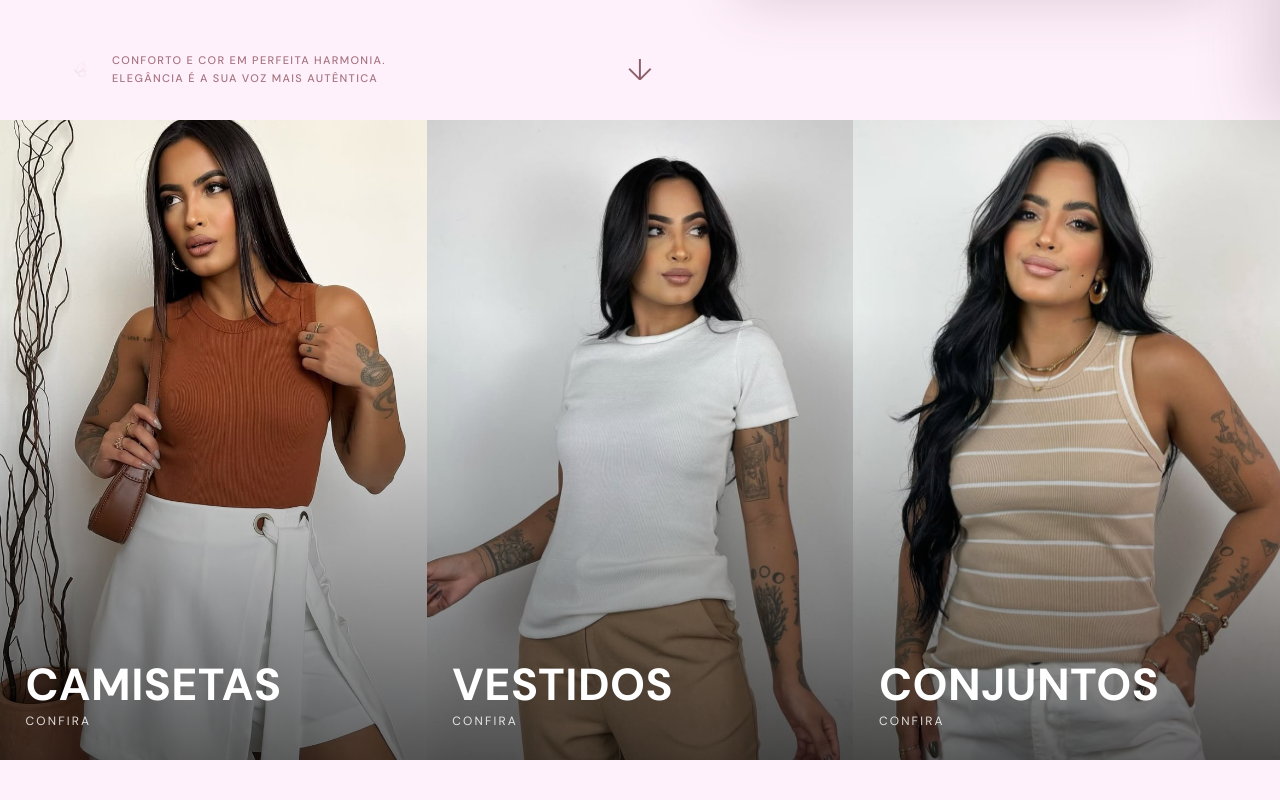
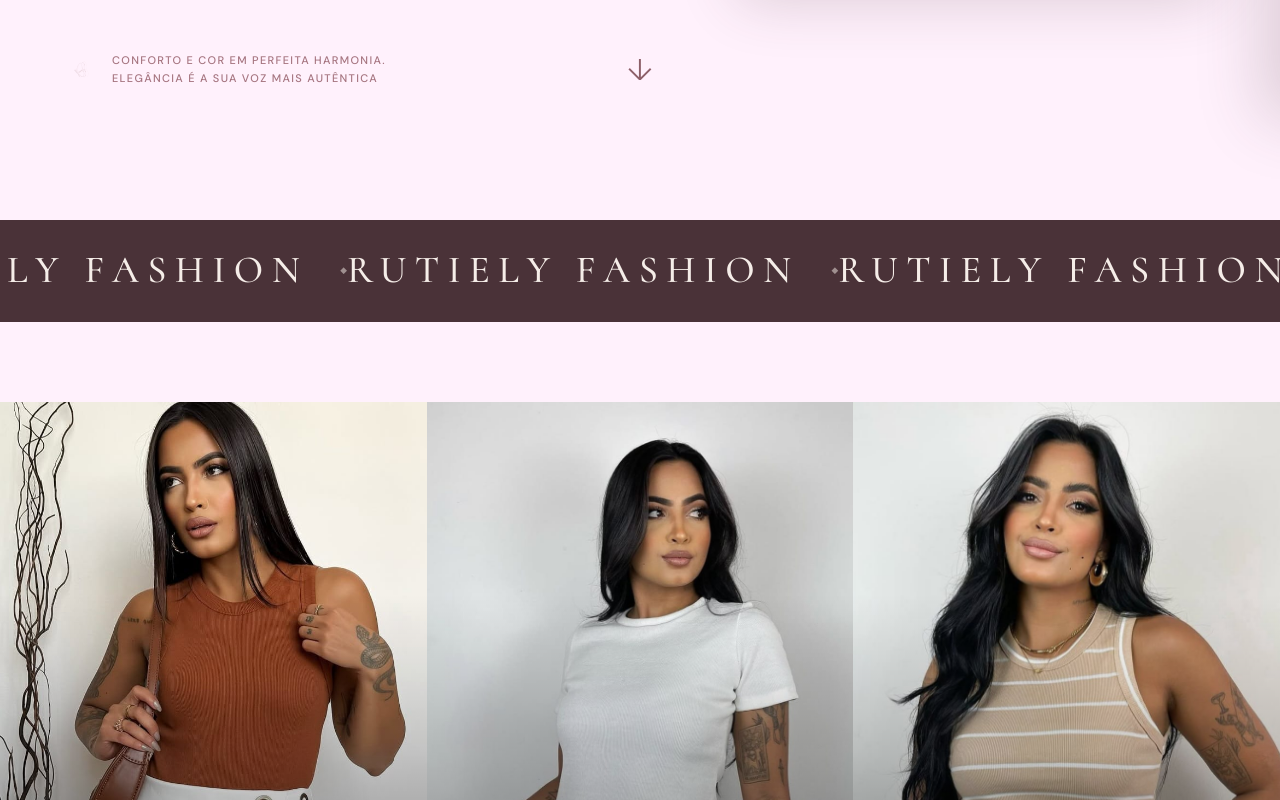
Before and after one commit to teusdrz/rutiely-fashion, a Next.js app: page / in a window 1280 px wide. Shown: the part 680-1480 px from the top of the page. Built offline with nearby package versions, Linux system fonts and the light colour scheme.

Commit message:
feat(home): add MarqueeBanner component and adjust FeaturedLooksSection styling

```diff
--- a/src/app/page.tsx
+++ b/src/app/page.tsx
@@ -5,6 +5,7 @@
 import Navbar from "@/components/home/Navbar";
 import HeroSection from "@/components/home/HeroSection";
 import FeaturedLooksSection from "@/components/home/FeaturedLooksSection";
+import MarqueeBanner from "@/components/home/MarqueeBanner";
 import AboutSection from "@/components/home/AboutSection";
 import CategoriesSection from "@/components/home/CategoriesSection";
 import ContactSection from "@/components/home/ContactSection";
@@ -22,6 +23,7 @@
       <LoadingScreen onComplete={handleLoadingComplete} />
       <Navbar isVisible={loadingComplete} />
       <HeroSection isVisible={loadingComplete} />
+      <MarqueeBanner />
       <FeaturedLooksSection />
       <AboutSection />
       <CategoriesSection />
--- a/src/components/home/FeaturedLooksSection.tsx
+++ b/src/components/home/FeaturedLooksSection.tsx
@@ -61,7 +61,7 @@
         <section
             ref={sectionRef}
             className="w-full flex flex-col md:flex-row"
-            style={{ minHeight: "80vh" }}
+            style={{ minHeight: "80vh", marginTop: "80px" }}
         >
             {looks.map((look, i) => (
                 <div
--- /dev/null
+++ b/src/components/home/MarqueeBanner.tsx
@@ -0,0 +1,69 @@
+"use client";
+
+import { useRef } from "react";
+
+const ITEMS = Array.from({ length: 8 }, (_, i) => i);
+
+const Item = () => (
+    <span className="flex items-center gap-8 shrink-0">
+        <span
+            style={{
+                fontFamily: "var(--font-cormorant, var(--font-display))",
+                fontWeight: 500,
+                fontSize: "clamp(1.5rem, 3vw, 2.4rem)",
+                letterSpacing: "0.22em",
+                color: "#f5ede8",
+                whiteSpace: "nowrap",
+                textTransform: "uppercase",
+            }}
+        >
+            Rutiely Fashion
+        </span>
+        <span
+            aria-hidden="true"
+            style={{
+                fontSize: "0.55rem",
+                color: "rgba(245, 237, 232, 0.5)",
+                letterSpacing: 0,
+            }}
+        >
+            ◆
+        </span>
+    </span>
+);
+
+export default function MarqueeBanner() {
+    const trackRef = useRef<HTMLDivElement>(null);
+
+    return (
+        <div
+            className="w-full overflow-hidden"
+            style={{
+                background: "var(--rose-900)",
+                paddingTop: "22px",
+                paddingBottom: "22px",
+                marginTop: "100px",
+            }}
+        >
+            <div
+                ref={trackRef}
+                className="flex"
+                style={{ animation: "marquee-scroll 28s linear infinite" }}
+            >
+                {ITEMS.map((i) => (
+                    <Item key={`a-${i}`} />
+                ))}
+                {ITEMS.map((i) => (
+                    <Item key={`b-${i}`} />
+                ))}
+            </div>
+
+            <style>{`
+                @keyframes marquee-scroll {
+                    from { transform: translateX(0); }
+                    to   { transform: translateX(-50%); }
+                }
+            `}</style>
+        </div>
+    );
+}
```
